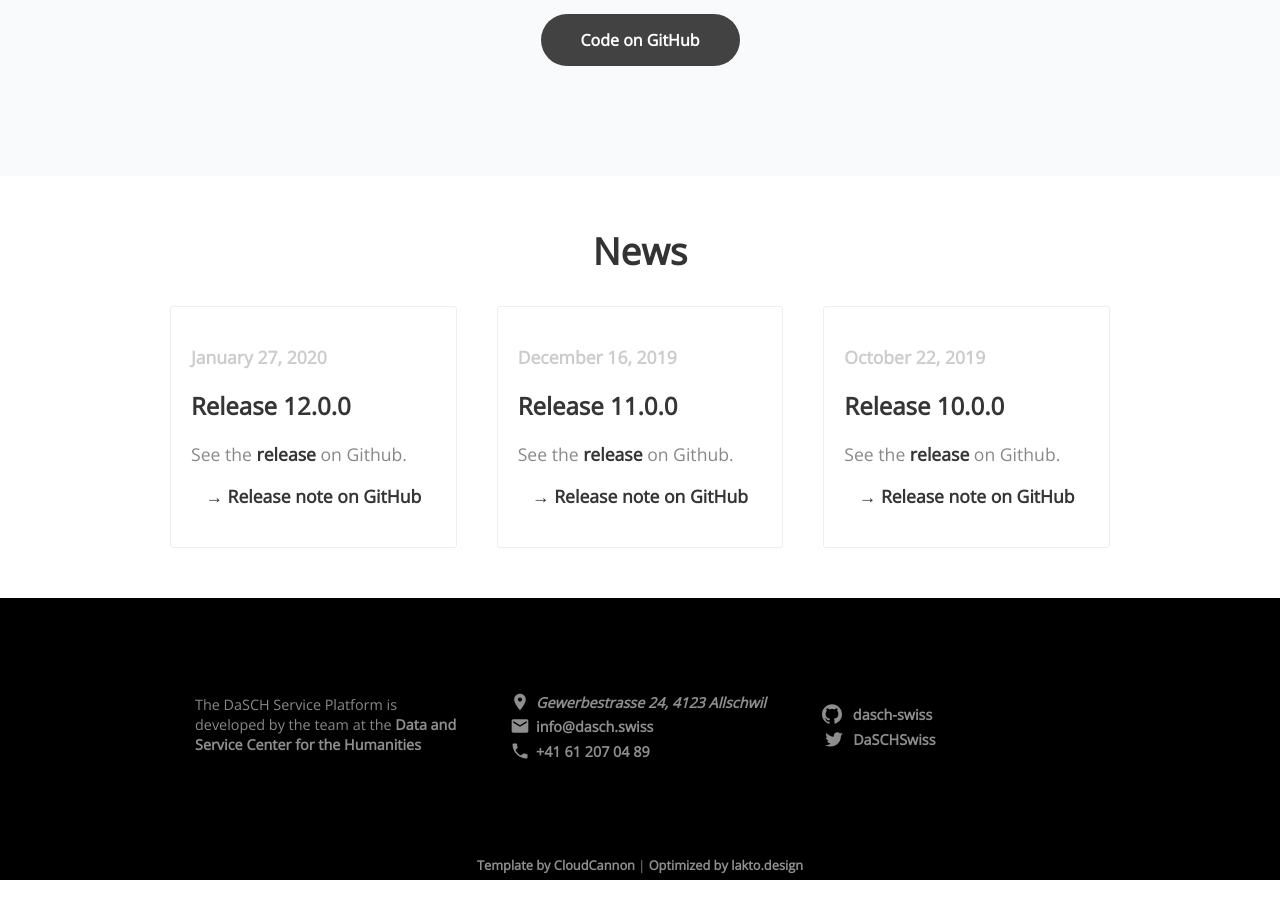
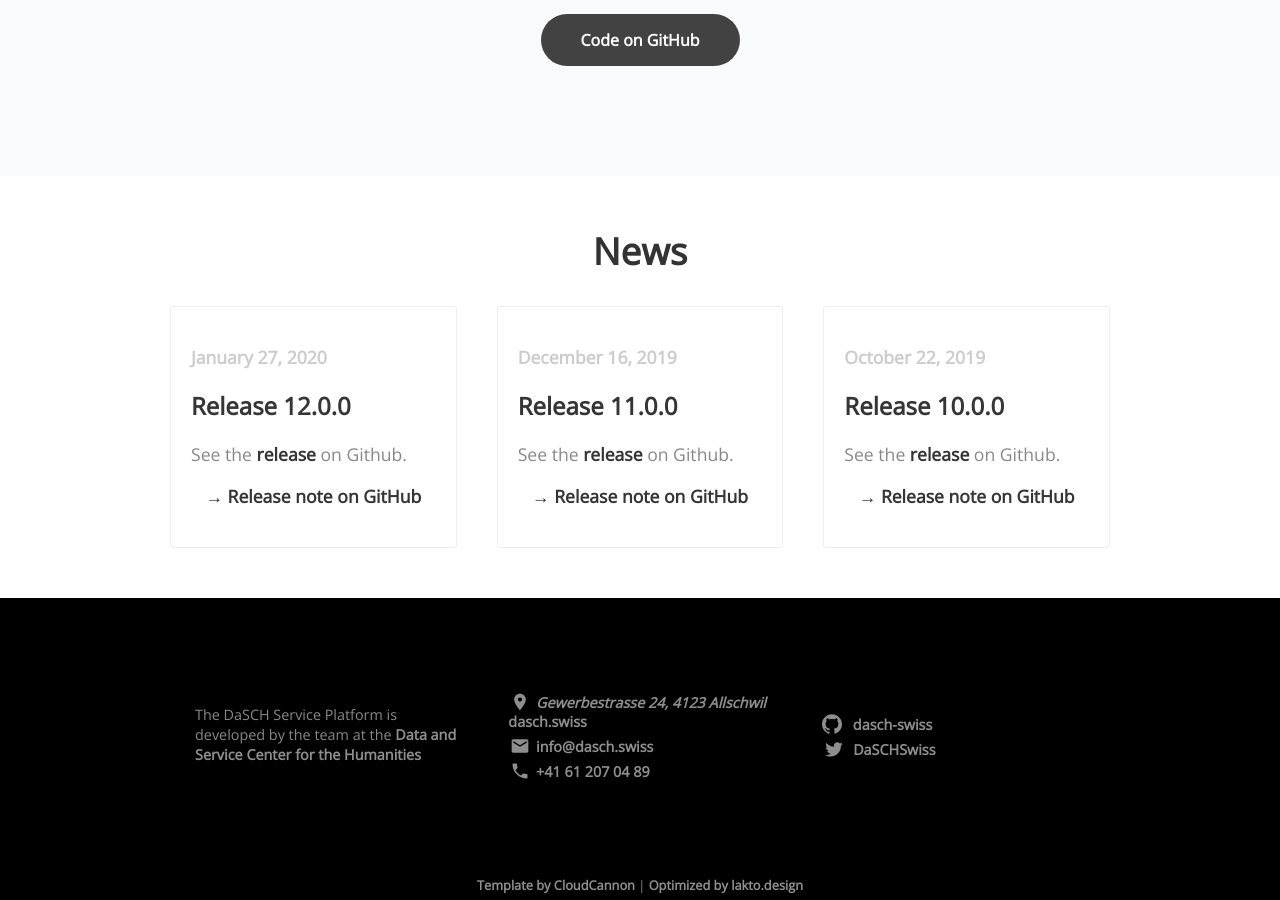
Before and after one commit to dasch-swiss/knora-org-website, a Jekyll site: the page built from index.html, in a window 1280 px wide and 900 px high, scrolled down 3020 px. Built offline with Jekyll 4.4.1, drawn with Linux system fonts in a browser that asks for light colours; nearby versions of some CDN libraries.

Commit message:
Update _config.yml

```diff
--- a/_config.yml
+++ b/_config.yml
@@ -11,6 +11,7 @@ company:
   mission_statement: Data and Service Center for the Humanities (DaSCH).
   address: Gewerbestrasse 24, 4123 Allschwil
   phone: +41 61 207 04 89
+  www: dasch.swiss
   email: info@dasch.swiss
   twitter: DaSCHSwiss
   github: dasch-swiss
```
